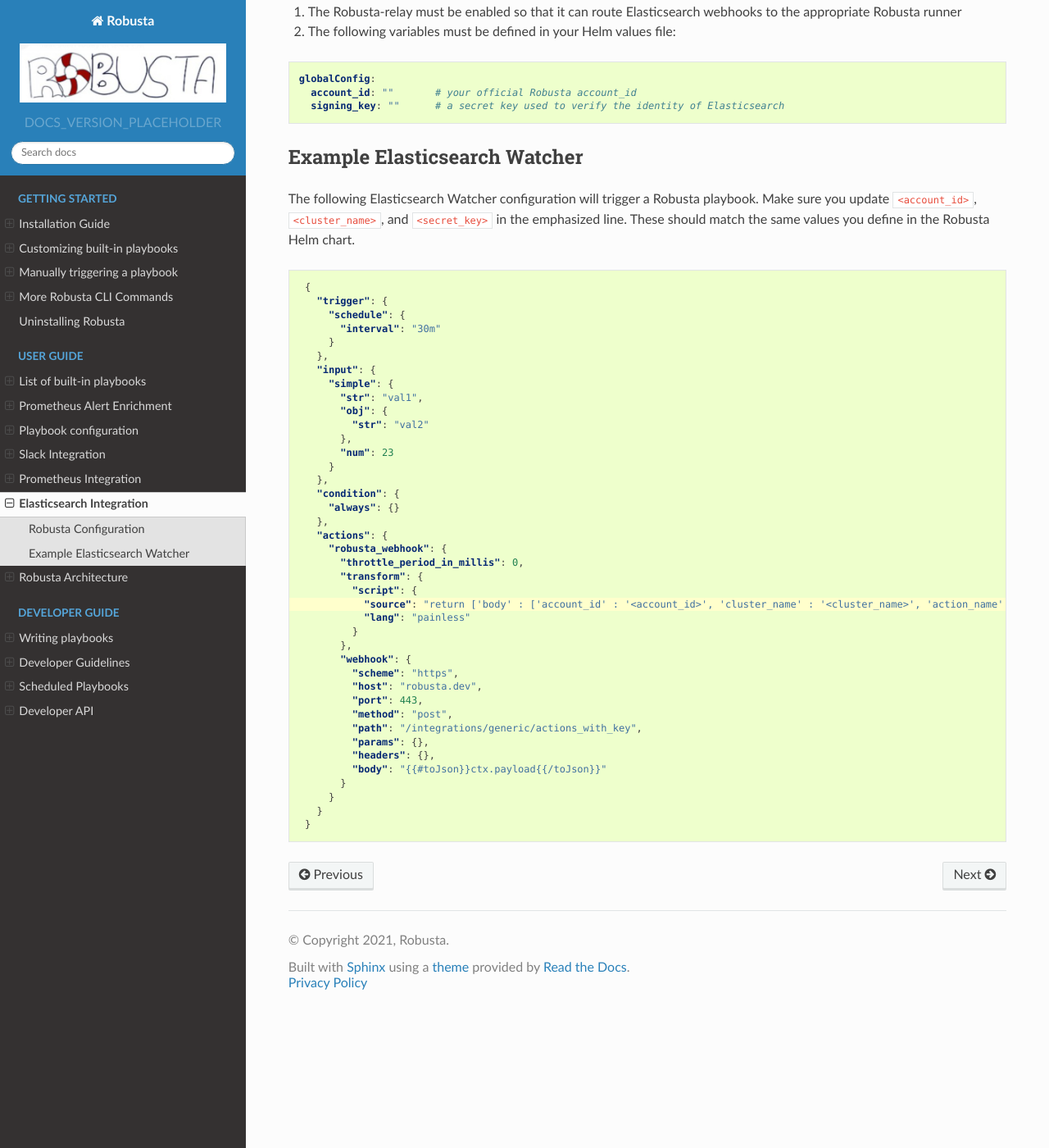
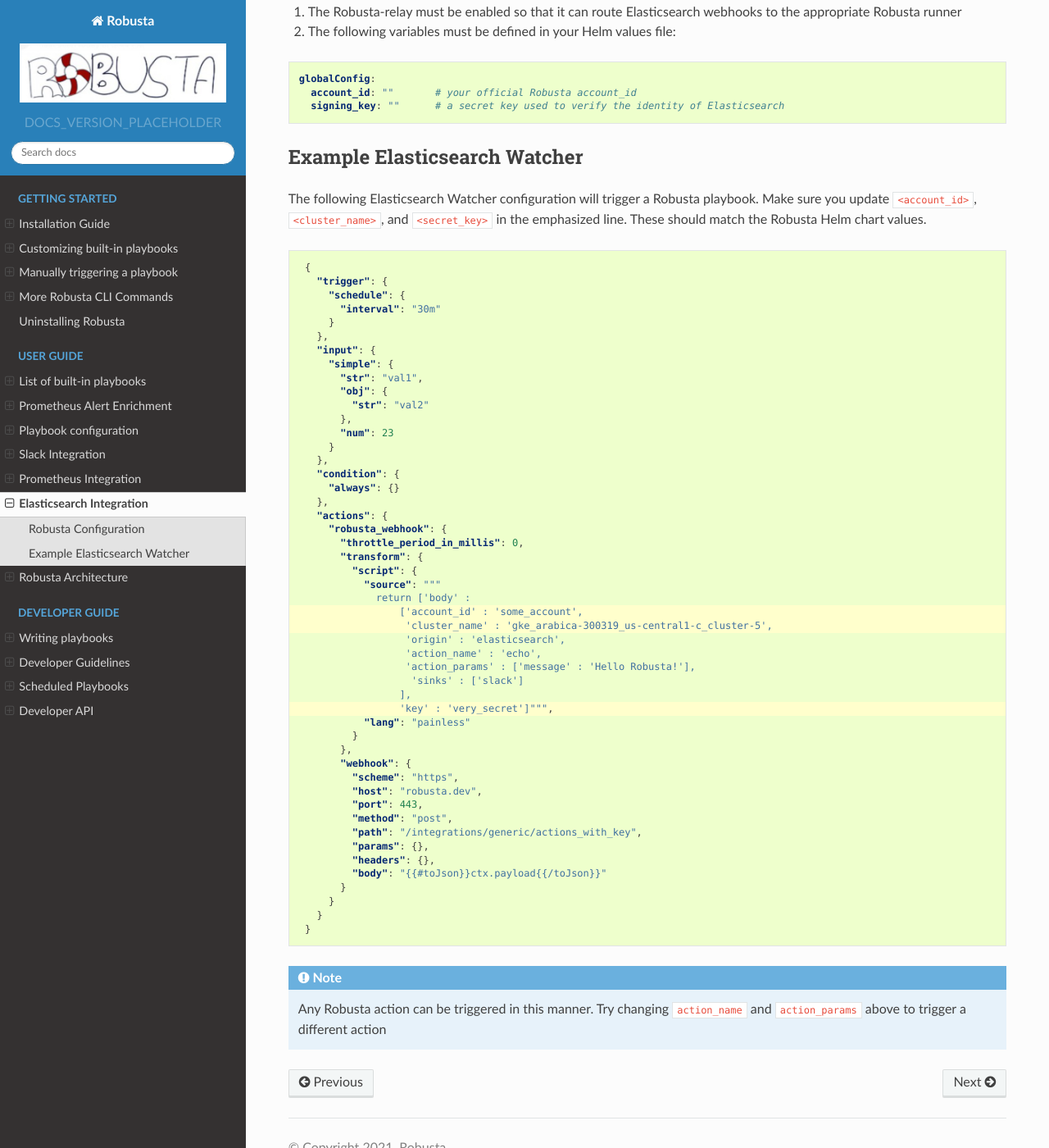
Before and after one commit to robusta-dev/robusta, a Sphinx documentation site: the page built from docs/user-guide/elasticsearch.rst, in a window 1280 px wide and 1400 px high, scrolled down 333 px. Shown: the whole window at 82% size. Built offline with Sphinx 7.4.7 and the Read the Docs theme 2.0.0, drawn with Linux system fonts in a browser that asks for light colours.

Commit message:
improve elasticsearch docs

```diff
--- a/docs/user-guide/elasticsearch.rst
+++ b/docs/user-guide/elasticsearch.rst
@@ -23,10 +23,10 @@
 
 The following Elasticsearch Watcher configuration will trigger a Robusta playbook.
 Make sure you update ``<account_id>``, ``<cluster_name>``, and ``<secret_key>`` in the emphasized line.
-These should match the same values you define in the Robusta Helm chart.
+These should match the Robusta Helm chart values.
 
 .. code-block:: json
-   :emphasize-lines: 24
+   :emphasize-lines: 26,27,33
 
     {
       "trigger": {
@@ -51,7 +51,16 @@
           "throttle_period_in_millis": 0,
           "transform": {
             "script": {
-              "source": "return ['body' : ['account_id' : '<account_id>', 'cluster_name' : '<cluster_name>', 'action_name' : 'echo', 'action_params' : ['message' : 'Hello Robusta!'], 'sinks' : ['slack sink'], 'origin' : 'elasticsearch'], 'key' : '<secret_key>']",
+              "source": """
+                return ['body' :
+                    ['account_id' : 'some_account',
+                     'cluster_name' : 'gke_arabica-300319_us-central1-c_cluster-5',
+                     'origin' : 'elasticsearch',
+                     'action_name' : 'echo',
+                     'action_params' : ['message' : 'Hello Robusta!'],
+                      'sinks' : ['slack']
+                    ],
+                    'key' : 'very_secret']""",
               "lang": "painless"
             }
           },
@@ -68,3 +77,7 @@
         }
       }
     }
+
+.. note::
+
+    Any Robusta action can be triggered in this manner. Try changing ``action_name`` and ``action_params`` above to trigger a different action
```
